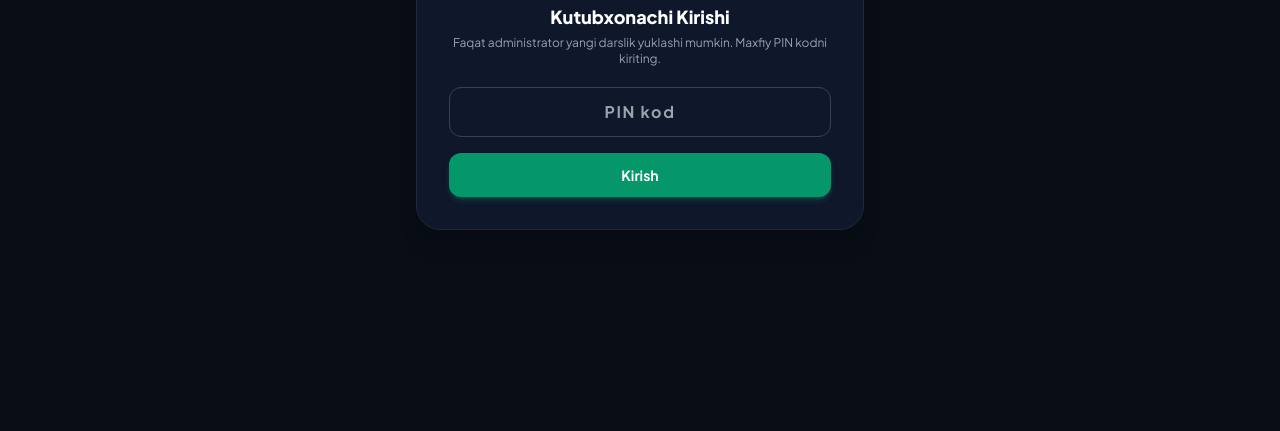
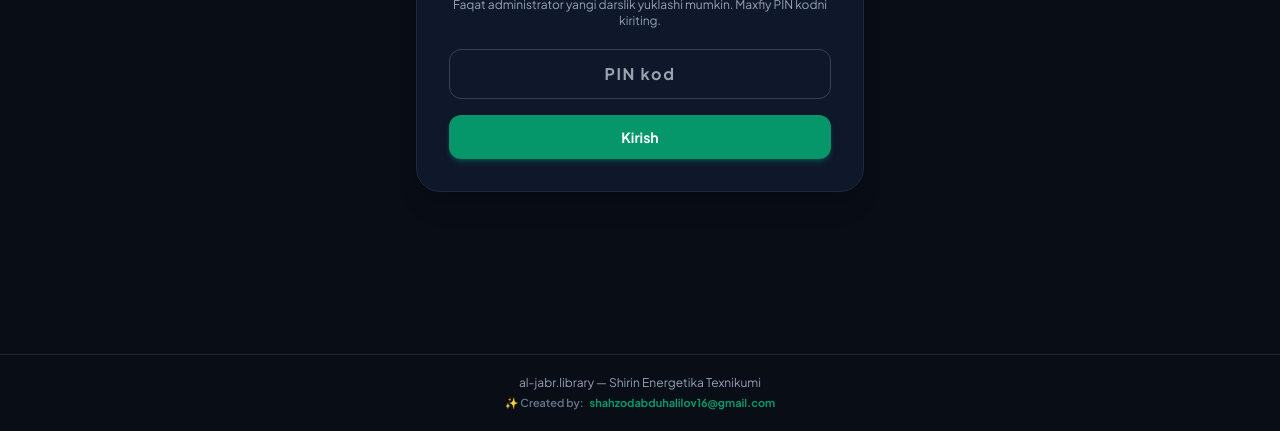
Before and after one commit to shahzod19-star/al-jabr-library, a plain HTML site: page admin.html in a window 1280 px wide. Shown: the part 369-800 px from the top of the page. Drawn offline with nearby package versions, Linux system fonts and the light colour scheme.

Commit message:
Add files via upload

```diff
--- a/admin.html
+++ b/admin.html
@@ -347,6 +347,15 @@ CREATE POLICY "Admin All Slides" ON public.slides FOR ALL USING (true) WITH CHEC
     </div>
   </div>
 
+  <!-- Admin Footer -->
+  <footer class="mt-auto py-5 px-4 text-center text-xs text-slate-500 dark:text-slate-400 border-t border-slate-200 dark:border-slate-800">
+    <p>al-jabr.library — Shirin Energetika Texnikumi</p>
+    <p class="mt-1 text-[11px] font-semibold text-slate-400 dark:text-slate-500 flex items-center justify-center gap-1.5">
+      <span>✨ Created by:</span>
+      <a href="mailto:shahzodabduhalilov16@gmail.com" class="text-brand-600 dark:text-brand-400 hover:underline font-bold">shahzodabduhalilov16@gmail.com</a>
+    </p>
+  </footer>
+
   <script src="admin.js"></script>
 </body>
 </html>
```
Also changed, not shown: index.html (+11 -4 lines).
